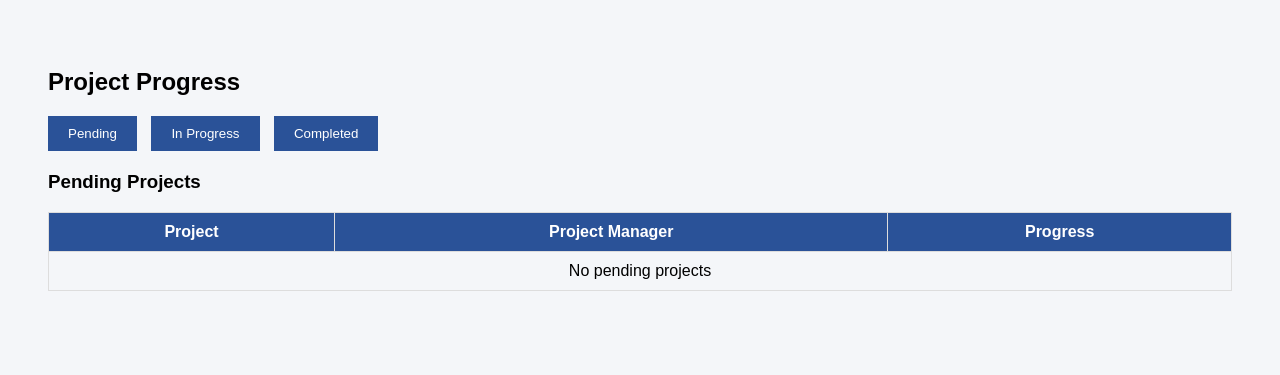
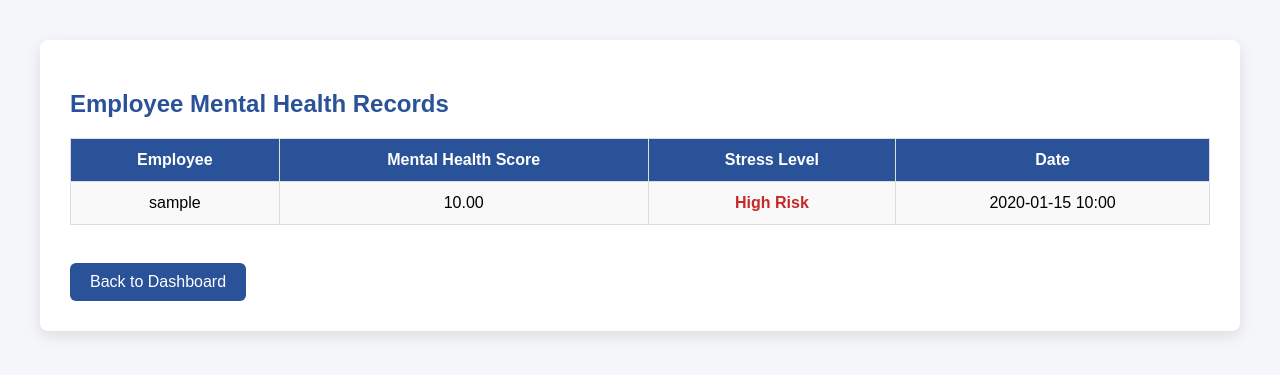
Before and after one commit to dilburroshanmohamed/Main-Project, a Django app: page /view-stress-records/ in a window 1280 px wide. Shown: the top 375 px of the page. Run offline with Django 5.2, Linux system fonts and the light colour scheme; a user stored in the database is signed in; tables that the repository leaves empty hold one stand-in row (values such as "Sample post"); parts of the project's set-up code (start-up, migrations or seed data) failed here and were passed over.

Commit message:
Update employee mental health records template with new layout and data fields

```diff
--- a/templates/view_stress_records.html
+++ b/templates/view_stress_records.html
@@ -1,30 +1,32 @@
 <!DOCTYPE html>
 <html>
 <head>
-
-<title>Project Progress</title>
+<title>Employee Mental Health Records</title>
 
 <style>
 
 body{
-font-family: Arial;
+font-family: Arial, sans-serif;
 background:#f4f6f9;
+margin:0;
 padding:40px;
 }
 
-button{
-padding:10px 20px;
-margin-right:10px;
-border:none;
-background:#2a5298;
-color:white;
-cursor:pointer;
+.container{
+background:white;
+padding:30px;
+border-radius:8px;
+box-shadow:0 5px 15px rgba(0,0,0,0.1);
 }
 
-.section{
-display:none;
-margin-top:20px;
+/* Title */
+
+h2{
+color:#2a5298;
+margin-bottom:20px;
 }
+
+/* Table */
 
 table{
 width:100%;
@@ -33,7 +35,7 @@ margin-top:10px;
 }
 
 th,td{
-padding:10px;
+padding:12px;
 border:1px solid #ddd;
 text-align:center;
 }
@@ -43,134 +45,104 @@ background:#2a5298;
 color:white;
 }
 
-</style>
-
-<script>
-
-function showSection(section){
-
-document.getElementById("pending").style.display="none";
-document.getElementById("progress").style.display="none";
-document.getElementById("completed").style.display="none";
-
-document.getElementById(section).style.display="block";
-
+tr:nth-child(even){
+background:#f9f9f9;
 }
 
-</script>
+tr:hover{
+background:#eef3ff;
+}
 
+/* Status Colors */
+
+.high{
+color:#c62828;
+font-weight:bold;
+}
+
+.medium{
+color:#ef6c00;
+font-weight:bold;
+}
+
+.low{
+color:#2e7d32;
+font-weight:bold;
+}
+
+/* Back Button */
+
+.back-btn{
+display:inline-block;
+margin-top:20px;
+padding:10px 20px;
+background:#2a5298;
+color:white;
+text-decoration:none;
+border-radius:6px;
+}
+
+.back-btn:hover{
+background:#1e3c72;
+}
+
+</style>
 </head>
 
 <body>
 
-<h2>Project Progress</h2>
+<div class="container">
 
-<button onclick="showSection('pending')">Pending</button>
-<button onclick="showSection('progress')">In Progress</button>
-<button onclick="showSection('completed')">Completed</button>
-
-
-<!-- Pending Projects -->
-
-<div id="pending" class="section" style="display:block;">
-
-<h3>Pending Projects</h3>
+<h2>Employee Mental Health Records</h2>
 
 <table>
 
 <tr>
-<th>Project</th>
-<th>Project Manager</th>
-<th>Progress</th>
+<th>Employee</th>
+<th>Mental Health Score</th>
+<th>Stress Level</th>
+<th>Date</th>
 </tr>
 
-{% for p in pending_projects %}
+{% for record in records %}
 
 <tr>
-<td>{{ p.project.project_name }}</td>
-<td>{{ p.project.created_by.username }}</td>
-<td>{{ p.progress }}%</td>
+
+<td>{{ record.user.username }}</td>
+
+<td>{{ record.mental_health_score|floatformat:2 }}</td>
+
+<td>
+
+{% if record.mental_health_score < 40 %}
+<span class="high">High Risk</span>
+
+{% elif record.mental_health_score < 70 %}
+<span class="medium">Medium Risk</span>
+
+{% else %}
+<span class="low">Healthy</span>
+{% endif %}
+
+</td>
+
+<td>{{ record.created_at|date:"Y-m-d H:i" }}</td>
+
 </tr>
 
 {% empty %}
 
 <tr>
-<td colspan="3">No pending projects</td>
+<td colspan="4">No stress records available</td>
 </tr>
 
 {% endfor %}
 
 </table>
 
-</div>
+<br>
 
-
-<!-- In Progress -->
-
-<div id="progress" class="section">
-
-<h3>In Progress Projects</h3>
-
-<table>
-
-<tr>
-<th>Project</th>
-<th>Project Manager</th>
-<th>Progress</th>
-</tr>
-
-{% for p in processing_projects %}
-
-<tr>
-<td>{{ p.project.project_name }}</td>
-<td>{{ p.project.created_by.username }}</td>
-<td>{{ p.progress }}%</td>
-</tr>
-
-{% empty %}
-
-<tr>
-<td colspan="3">No projects in progress</td>
-</tr>
-
-{% endfor %}
-
-</table>
-
-</div>
-
-
-<!-- Completed -->
-
-<div id="completed" class="section">
-
-<h3>Completed Projects</h3>
-
-<table>
-
-<tr>
-<th>Project</th>
-<th>Project Manager</th>
-<th>Progress</th>
-</tr>
-
-{% for p in completed_projects %}
-
-<tr>
-<td>{{ p.project.project_name }}</td>
-<td>{{ p.project.created_by.username }}</td>
-<td>{{ p.progress }}%</td>
-</tr>
-
-{% empty %}
-
-<tr>
-<td colspan="3">No completed projects</td>
-</tr>
-
-{% endfor %}
-
-</table>
+<a class="back-btn" href="/admin-dashboard/">Back to Dashboard</a>
 
 </div>
 
```
Also changed, not shown: templates/admin/admin_project_progress.html (+6 -7 lines).
